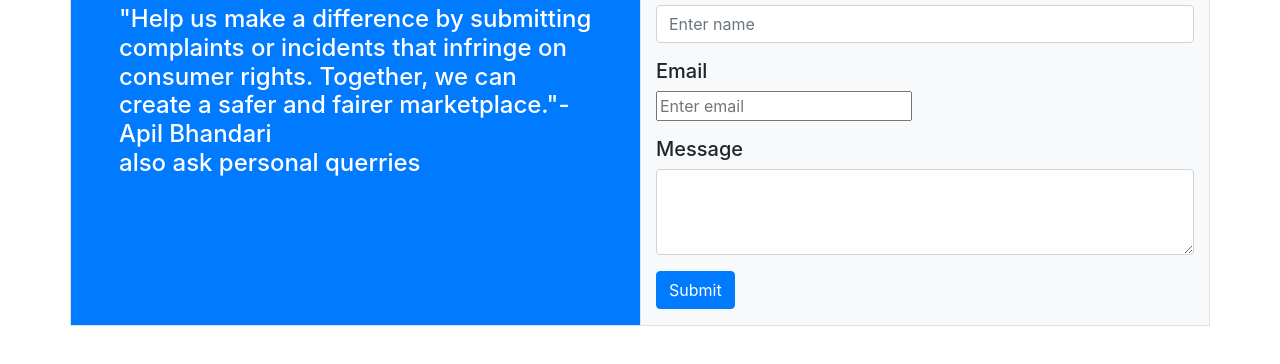
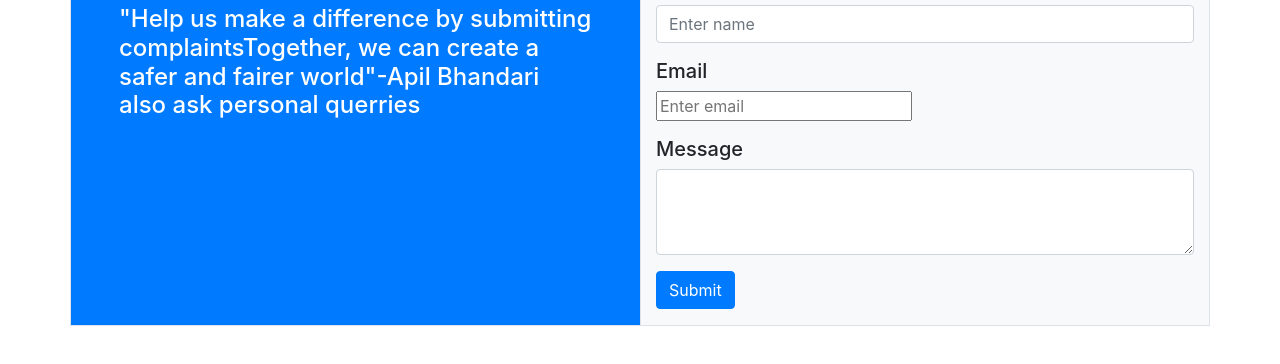
Before and after one commit to apilbhandarimss/complaint.github.io, a plain HTML site: page index.html in a window 1280 px wide. Shown: the part 116-480 px from the top of the page. Drawn offline with nearby package versions, Linux system fonts and the light colour scheme.

Commit message:
Update index.html

```diff
--- a/index.html
+++ b/index.html
@@ -28,7 +28,7 @@
         <div class="col-md-6 p-5 bg-primary text-white">
           <h1>Contact us</h1>
           <h4>
-            "Help us make a difference by submitting complaints or incidents that infringe on consumer rights. Together, we can create a safer and fairer marketplace."-Apil Bhandari <br>also ask personal querries       </h4>
+            "Help us make a difference by submitting complaintsTogether, we can create a safer and fairer world"-Apil Bhandari <br>also ask personal querries       </h4>
         </div>
         <div class="col-md-6 border-left py-3">
           <h1>Complaint form</h1>
```
